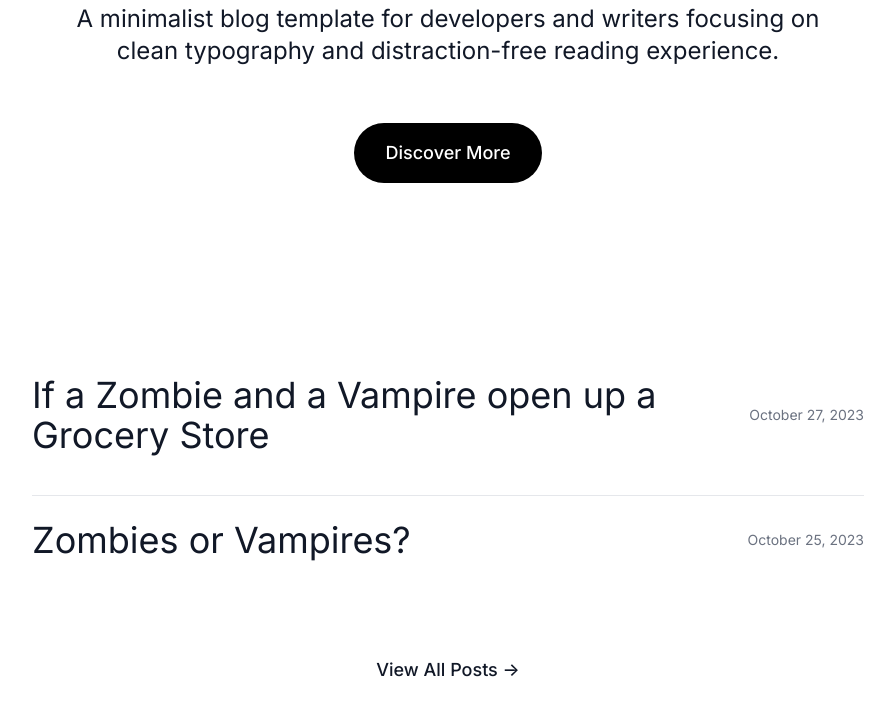
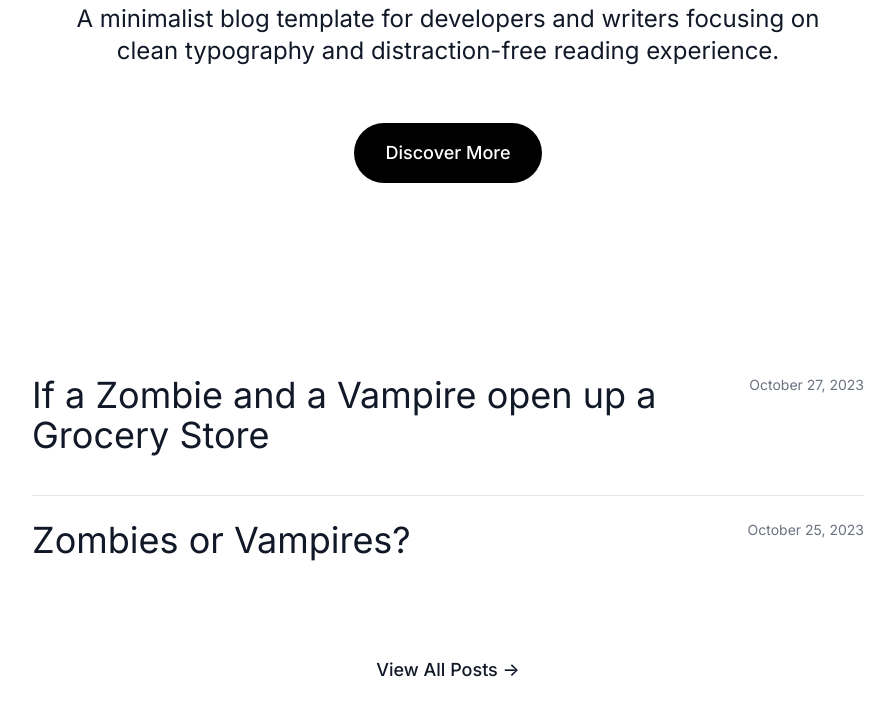
Before and after one commit to zhumengting01/AI-Weekly, an Astro site: page / in a window 1280 px wide. Shown: the part 369-1084 px from the top of the page, without its empty margins (192-1087 px from the left). Built offline with nearby package versions, Linux system fonts and the light colour scheme; Astro itself is replaced by a stand-in of ours.

Commit message:
Datum in PostCard an oberer vertikaler Kante ausgerichtet

```diff
--- a/src/components/PostCard.astro
+++ b/src/components/PostCard.astro
@@ -24,13 +24,13 @@ const { title, date, excerpt, image, tags } = post.frontmatter;
 
 <article class="mb-10">
   <div class="space-y-2">
-    <div class="flex flex-col sm:flex-row justify-between items-start sm:items-center gap-2 mb-2">
+    <div class="flex flex-col sm:flex-row justify-between items-start gap-2 mb-2">
       <h2 class="text-3xl md:text-4xl">
         <a href={post.url} class="hover:underline">
           {title}
         </a>
       </h2>
-      <div class="text-gray-500 dark:text-gray-400 text-sm shrink-0 sm:ml-4 sm:text-right">{formatDate(date)}</div>
+      <div class="text-gray-500 dark:text-gray-400 text-sm shrink-0 sm:ml-4 sm:text-right self-start">{formatDate(date)}</div>
     </div>
     {showImage && image && (
       <a href={post.url} class="block aspect-video overflow-hidden rounded-lg">
```
